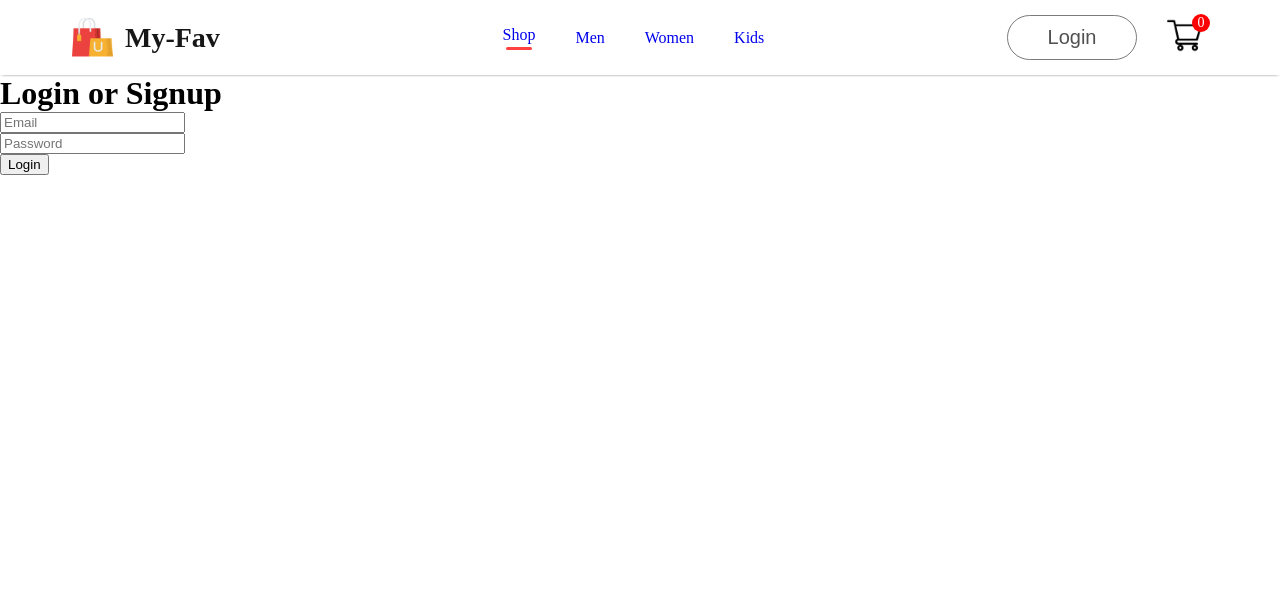
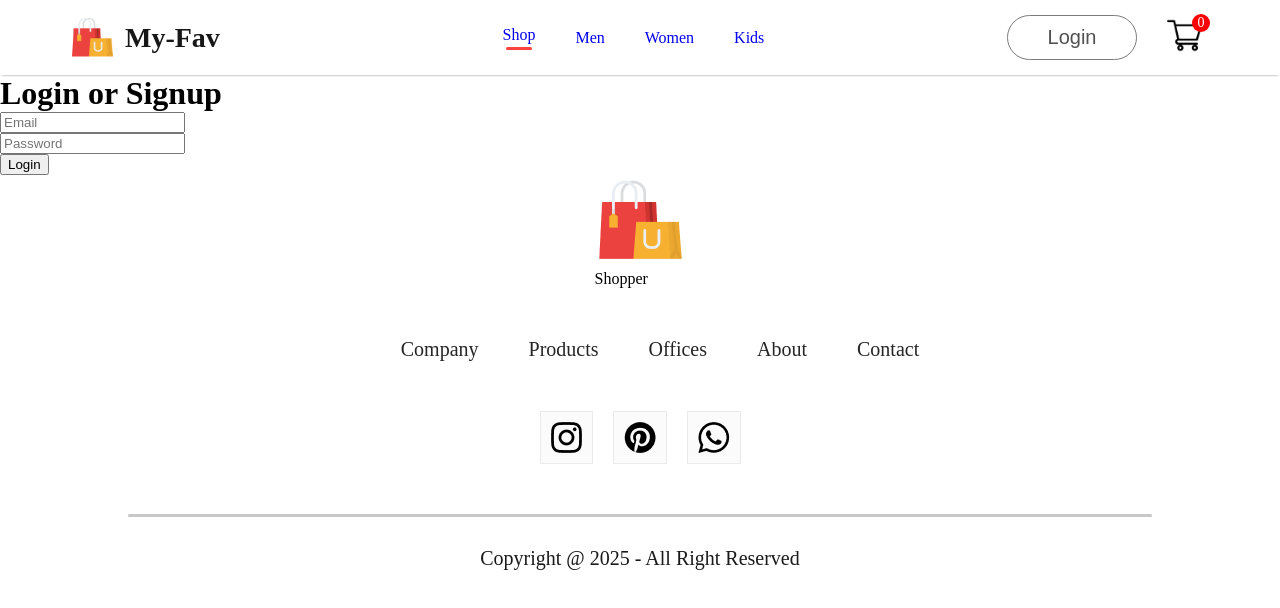
Before and after one commit to hanaalkadri/My-Fav, a React (Create React App) app: page /login in a window 1280 px wide. Shown: the top 608 px of the page. Built offline with nearby package versions, Linux system fonts and the light colour scheme.

Commit message:
Add Footer component with navigation, social icons, and copyright section

```diff
--- a/src/App.js
+++ b/src/App.js
@@ -8,6 +8,7 @@
 import Product from './Pages/Product';
 import Cart from './Pages/Cart';
 import LoginSignup from './Pages/LoginSignup';
+import Footer from './Components/Footer/Footer';
 
 function App() {
   return (
@@ -22,6 +23,7 @@
         <Route path='/cart' element={<Cart />} />
         <Route path='/login' element={<LoginSignup />} />
       </Routes>
+      <Footer/>
     </BrowserRouter>
   );
 }
--- /dev/null
+++ b/src/Components/Footer/Footer.css
@@ -0,0 +1,56 @@
+.footer{
+    display: flex;
+    flex-direction: column;
+    justify-content: center;
+    align-items: center;
+    gap: 50px;
+}
+.footer logo{
+    display: flex;
+    align-items: center;
+    gap: 20px;
+}
+.footer logo p{
+    color: #383838;
+    font-size: 46px;
+    font-weight: 700;
+
+}
+.footer-links{
+    display: flex;
+    list-style: none;
+    gap: 50px;
+    color: #252525;
+    font-size: 20px;
+}
+.footer-links li{
+    cursor: pointer;
+}
+.footer-social-icon{
+    display: flex;
+    gap: 20px;
+
+}
+.footer-icons-container{
+    padding: 10px;
+    padding-bottom: 6px;
+    background: #fbfbfb;
+    border: 1px solid #ebebeb;
+}
+.footer-copyright{
+    display: flex;
+    flex-direction: column;
+    align-items: center;
+    gap: 30px;
+    width: 100%;
+    margin-bottom: 30px;
+    color: #1a1a1a;
+    font-size: 20px;
+}
+.footer-copyright hr{
+    width: 80%;
+    border: none;
+    border-radius: 10px;
+    height: 3px;
+    background: #c7c7c7;
+}
--- /dev/null
+++ b/src/Components/Footer/Footer.jsx
@@ -0,0 +1,40 @@
+import React from 'react'
+import './Footer.css'
+import footer_logo from '../Assets/logo_big.png'
+import instagram_icon from '../Assets/instagram_icon.png'
+import pintester_icon from '../Assets/pintester_icon.png'
+import whatsapp_icon from '../Assets/whatsapp_icon.png'
+const Footer = () => {
+  return (
+    <div className='footer'>
+      <div className="footer-logo">
+        <img src={footer_logo} alt=""/>
+        <p>Shopper</p>
+      </div>
+      <ul className="footer-links">
+        <li>Company</li>
+        <li>Products</li>
+        <li>Offices</li>
+        <li>About</li>
+        <li>Contact</li>
+      </ul>
+      <div className="footer-social-icon">
+        <div className="footer-icons-container">
+            <img src={instagram_icon} alt=""/>
+        </div>
+        <div className="footer-icons-container">
+            <img src={pintester_icon} alt=""/>
+        </div>
+        <div className="footer-icons-container">
+            <img src={whatsapp_icon} alt=""/>
+        </div>
+      </div>
+      <div className="footer-copyright">
+        <hr/>
+        <p>Copyright @ 2025 - All Right Reserved</p>
+      </div>
+    </div>
+  )
+}
+
+export default Footer
```
